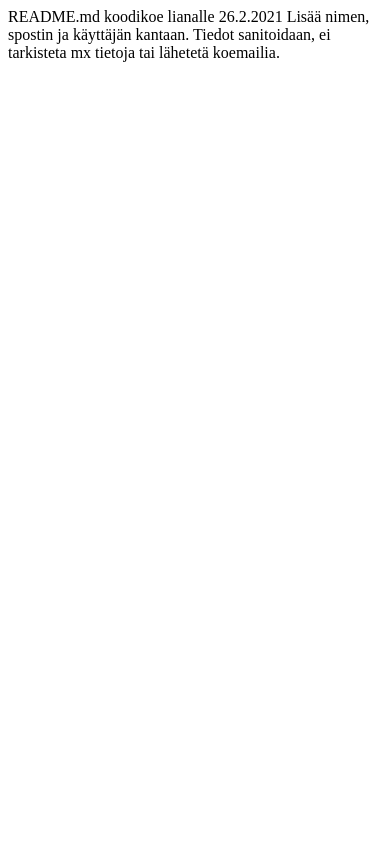
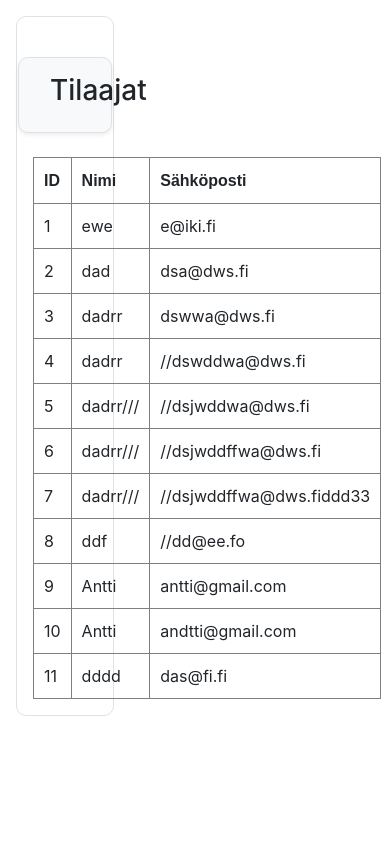
Before and after one commit to KaiSuomi-hub/liana, a PHP site: page /show_tilaajat.php in a window 390 px wide. Run offline with PHP 8.4, Linux system fonts and the light colour scheme; data comes from the database, SQL or seed files in the repository.

Commit message:
Update show_tilaajat.php
fix missave

```diff
--- a/show_tilaajat.php
+++ b/show_tilaajat.php
@@ -1,4 +1,73 @@
-README.md
-koodikoe lianalle 26.2.2021
-Lisää nimen, spostin ja käyttäjän kantaan.
-Tiedot sanitoidaan, ei tarkisteta mx tietoja tai lähetetä koemailia.
+<!-- tilausvahvistus -->
+<!DOCTYPE html>
+<html lang="fi">
+<head>
+    <title>
+        Tilaajalista
+    </title>
+    <meta charset="utf-8">
+    <meta name="viewport" content="width=device-width, initial-scale=1, shrink-to-fit=no">
+    <!-- bootstrap jquery -->
+    <link rel="stylesheet" href="https://stackpath.bootstrapcdn.com/bootstrap/4.3.1/css/bootstrap.min.css"
+        integrity="sha384-ggOyR0iXCbMQv3Xipma34MD+dH/1fQ784/j6cY/iJTQUOhcWr7x9JvoRxT2MZw1T" crossorigin="anonymous">
+    <script src="https://code.jquery.com/jquery-3.3.1.slim.min.js"
+        integrity="sha384-q8i/X+965DzO0rT7abK41JStQIAqVgRVzpbzo5smXKp4YfRvH+8abtTE1Pi6jizo" crossorigin="anonymous">
+    </script>
+    <script src="https://cdnjs.cloudflare.com/ajax/libs/popper.js/1.14.7/umd/popper.min.js"
+        integrity="sha384-UO2eT0CpHqdSJQ6hJty5KVphtPhzWj9WO1clHTMGa3JDZwrnQq4sF86dIHNDz0W1" crossorigin="anonymous">
+    </script>
+    <style>
+        div {
+            border-radius: 10px;
+        }
+    </style>
+</head>
+
+<body>
+    <?php
+$username = "root";
+$password = "";
+$database = "koe";
+$mysqli = new mysqli("localhost", $username, $password, $database);
+$query = "SELECT * FROM tilaajat";
+
+
+echo '
+<div id="main" class="border float-left container w-25 m-3 p-3">
+<br>
+<div id="chat" class="border shadow-sm row p-3 bg-light">
+    <DIV class="col-sm bg-light">
+        <h3>Tilaajat</h3>
+    </DIV>
+</div>
+<br>
+            <table border="1" cellspacing="2" cellpadding="10">
+            <thead class="thead-dark">
+            <tr>
+            <th> <font face="Arial">ID</font> </th>
+            <th> <font face="Arial">Nimi</font> </th>
+            <th> <font face="Arial">Sähköposti</font> </th>
+            </tr>
+            </thead>';
+if ($result = $mysqli->query($query)) {
+    while ($row = $result->fetch_assoc()) {
+        $field1name = $row["id"];
+        $field2name = $row["nimi"];
+        $field3name = $row["sposti"];
+        echo '<tr>
+            <tbody>
+            <td>'.$field1name.'</td>
+            <td>'.$field2name.'</td>
+            <td>'.$field3name.'</td>
+            </tr>
+            </tbody>
+
+            </div>
+            </div>';
+    }
+    $result->free();
+}
+?>
+</body>
+
+</html>
```
